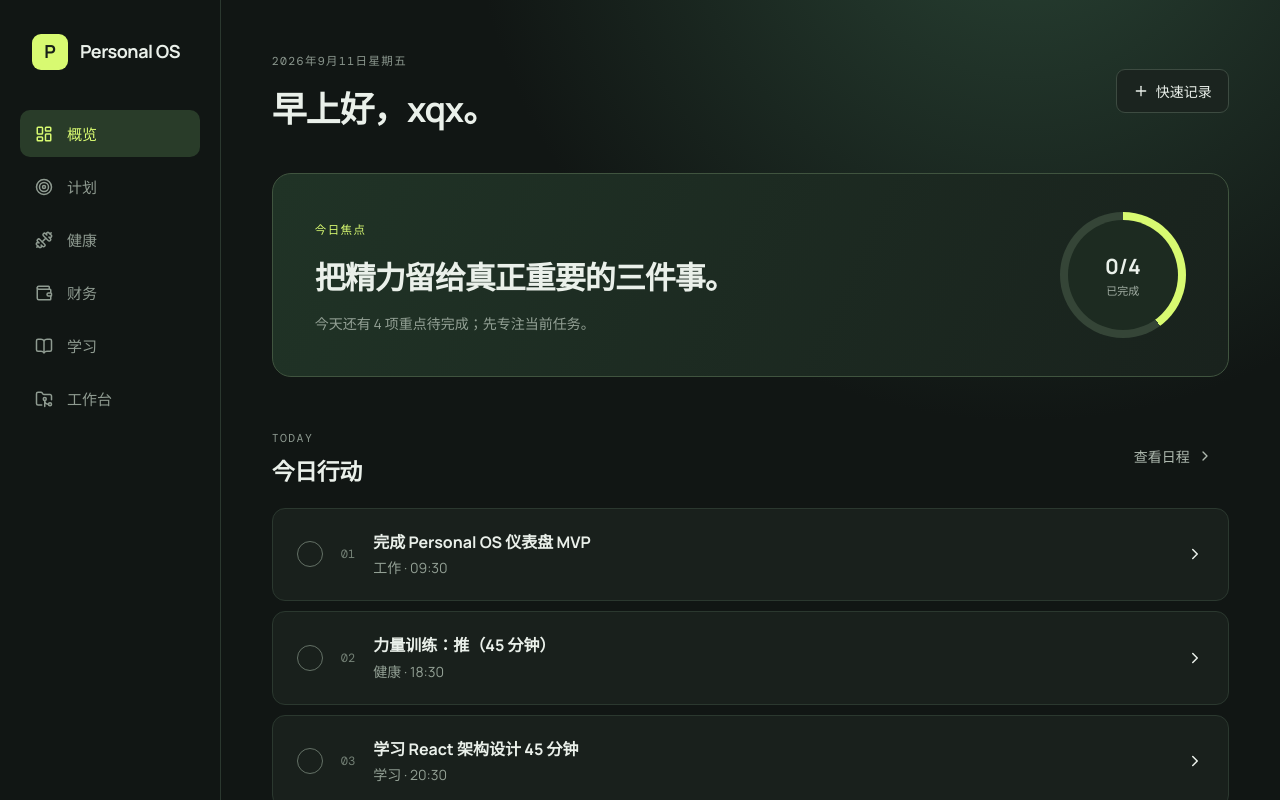
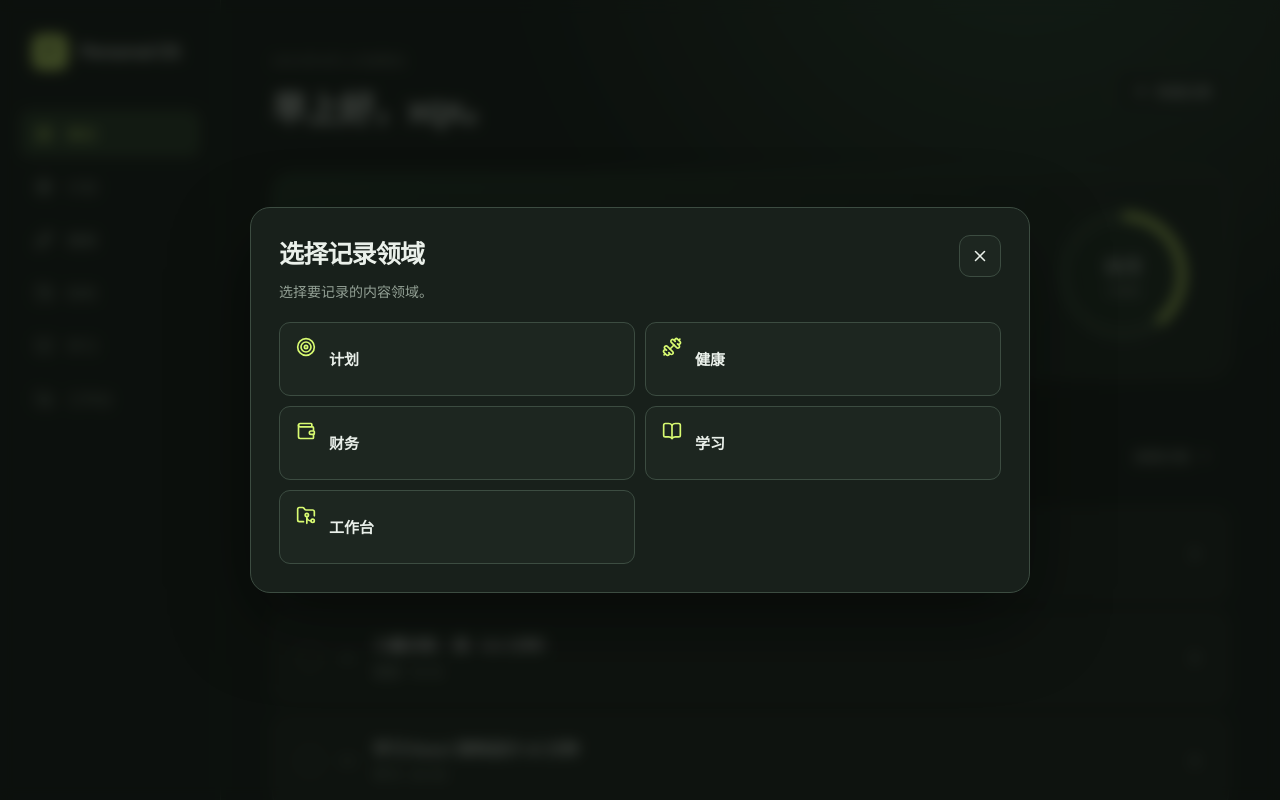
Before and after one commit to cnxsy77/personal-os, a React (Vite) app: page / in a window 1280 px wide. Both pictures are taken after a click on the button "快速记录". Shown: the top 800 px of the page. Built offline with nearby package versions, Linux system fonts and the light colour scheme.

Commit message:
feat: add global quick record domain picker

```diff
--- a/src/App.tsx
+++ b/src/App.tsx
@@ -14,6 +14,7 @@ import {
 import { createLocalPersonalOSData } from './data/localPersonalOSData'
 import type { PersonalOSData, Transaction } from './data/model'
 import { usePersonalOSData } from './data/usePersonalOSData'
+import { RecordDialog } from './components/RecordDialog'
 import { Toast } from './components/Toast'
 import { FinanceQuickRecord } from './features/FinanceQuickRecord'
 import { HealthQuickRecord } from './features/HealthQuickRecord'
@@ -44,6 +45,14 @@ const menu = [
   [FolderGit2, '工作台'],
 ] as const
 
+const domainChoices = [
+  [Target, 'plan', '计划', 'task'],
+  [Dumbbell, 'health', '健康', 'workout'],
+  [Wallet, 'finance', '财务', 'transaction'],
+  [BookOpen, 'learning', '学习', 'log'],
+  [FolderGit2, 'workbench', '工作台', 'project'],
+] as const
+
 const defaultData = createLocalPersonalOSData()
 
 type QuickRecordDomain = 'plan' | 'health' | 'finance' | 'learning' | 'workbench'
@@ -61,6 +70,7 @@ export default function App({ data = defaultData }: AppProps) {
   const [active, setActive] = useState('概览')
   const [mobileOpen, setMobileOpen] = useState(false)
   const [quickRecord, setQuickRecord] = useState<QuickRecordTarget | null>(null)
+  const [domainPickerOpen, setDomainPickerOpen] = useState(false)
   const [toastMessage, setToastMessage] = useState('')
   const toastTimerRef = useRef<number | undefined>(undefined)
   const state = usePersonalOSData(data)
@@ -85,9 +95,14 @@ export default function App({ data = defaultData }: AppProps) {
     setQuickRecord(null)
   }, [])
 
+  const closeDomainPicker = useCallback(() => {
+    setDomainPickerOpen(false)
+  }, [])
+
   const openQuickRecord = useCallback(
     (domain: QuickRecordDomain, tab?: string) => {
       setQuickRecord({ domain, tab })
+      setDomainPickerOpen(false)
     },
     [],
   )
@@ -103,6 +118,7 @@ export default function App({ data = defaultData }: AppProps) {
   function selectPage(name: string) {
     setActive(name)
     setQuickRecord(null)
+    setDomainPickerOpen(false)
     setMobileOpen(false)
   }
 
@@ -150,7 +166,9 @@ export default function App({ data = defaultData }: AppProps) {
           <button
             className="add"
             onClick={() => {
-              if (active === '计划') {
+              if (active === '概览') {
+                setDomainPickerOpen(true)
+              } else if (active === '计划') {
                 openQuickRecord('plan', 'task')
               } else if (active === '健康') {
                 openQuickRecord('health', 'workout')
@@ -160,8 +178,6 @@ export default function App({ data = defaultData }: AppProps) {
                 openQuickRecord('learning', 'log')
               } else if (active === '工作台') {
                 openQuickRecord('workbench', 'project')
-              } else {
-                data.addQuickTask('新建待办事项')
               }
             }}
           >
@@ -310,6 +326,106 @@ export default function App({ data = defaultData }: AppProps) {
           </>
         )}
 
+        {active === '概览' && quickRecord?.domain === 'plan' ? (
+          <PlanQuickRecord
+            tasks={state.tasks}
+            dialogOpen
+            dialogOnly
+            onDialogOpen={() => openQuickRecord('plan', 'task')}
+            onDialogClose={closeQuickRecord}
+            onSaved={showSavedToast}
+            onTaskSubmit={data.addTask}
+            onTaskToggle={data.toggleTask}
+          />
+        ) : null}
+
+        {active === '概览' && quickRecord?.domain === 'health' ? (
+          <HealthQuickRecord
+            workouts={state.workouts}
+            healthMetrics={state.healthMetrics}
+            dialogOpen
+            dialogTab={quickRecord.tab ?? 'workout'}
+            dialogOnly
+            onDialogOpen={(tab) => openQuickRecord('health', tab)}
+            onDialogClose={closeQuickRecord}
+            onSaved={showSavedToast}
+            onWorkoutSubmit={data.recordWorkout}
+            onWorkoutStatusChange={data.setWorkoutStatus}
+            onMetricSubmit={data.saveHealthMetric}
+          />
+        ) : null}
+
+        {active === '概览' && quickRecord?.domain === 'finance' ? (
+          <FinanceQuickRecord
+            monthlyBudgetCents={state.monthlyBudgetCents}
+            transactions={state.transactions}
+            dialogOpen
+            dialogTab={quickRecord.tab ?? 'transaction'}
+            dialogOnly
+            onDialogOpen={(tab) => openQuickRecord('finance', tab)}
+            onDialogClose={closeQuickRecord}
+            onSaved={showSavedToast}
+            onSubmit={data.recordTransaction}
+            onBudgetSubmit={data.updateMonthlyBudget}
+          />
+        ) : null}
+
+        {active === '概览' && quickRecord?.domain === 'learning' ? (
+          <LearningQuickRecord
+            studyLogs={state.studyLogs}
+            learningPaths={state.learningPaths}
+            learningResources={state.learningResources}
+            weeklyReviews={state.weeklyReviews}
+            dialogOpen
+            dialogTab={quickRecord.tab ?? 'log'}
+            dialogOnly
+            onDialogOpen={(tab) => openQuickRecord('learning', tab)}
+            onDialogClose={closeQuickRecord}
+            onSaved={showSavedToast}
+            onSubmit={data.recordStudyLog}
+            onPathSubmit={data.addLearningPath}
+            onResourceSubmit={data.addLearningResource}
+            onResourceStatusChange={data.setLearningResourceStatus}
+            onReviewSubmit={data.saveWeeklyReview}
+          />
+        ) : null}
+
+        {active === '概览' && quickRecord?.domain === 'workbench' ? (
+          <WorkbenchQuickRecord
+            projects={state.projects}
+            dialogOpen
+            dialogTab={quickRecord.tab ?? 'project'}
+            dialogOnly
+            onDialogOpen={(tab) => openQuickRecord('workbench', tab)}
+            onDialogClose={closeQuickRecord}
+            onSaved={showSavedToast}
+            onProjectSubmit={data.addProject}
+            onProjectStatusChange={data.setProjectStatus}
+          />
+        ) : null}
+
+        <RecordDialog
+          description="选择要记录的内容领域。"
+          onClose={closeDomainPicker}
+          open={domainPickerOpen}
+          title="选择记录领域"
+        >
+          <div className="domain-choice-list">
+            {domainChoices.map(([Icon, domain, label, tab]) => (
+              <button
+                aria-label={`选择${label}`}
+                className="domain-choice"
+                key={domain}
+                onClick={() => openQuickRecord(domain, tab)}
+                type="button"
+              >
+                <Icon size={20} />
+                <span>{label}</span>
+              </button>
+            ))}
+          </div>
+        </RecordDialog>
+
         {toastMessage ? <Toast message={toastMessage} /> : null}
       </section>
     </main>
--- a/src/components/RecordDialog.css
+++ b/src/components/RecordDialog.css
@@ -102,11 +102,19 @@
 }
 
 .domain-choice {
+  display: flex;
+  align-items: center;
+  gap: 13px;
   place-items: stretch;
   min-height: 74px;
   padding: 14px 16px;
   text-align: left;
   font: inherit;
+}
+
+.domain-choice svg {
+  flex: 0 0 auto;
+  color: #d8fa71;
 }
 
 .domain-choice span {
```
Also changed, not shown: 1 other file (tests, documents, lock files or other folders).
